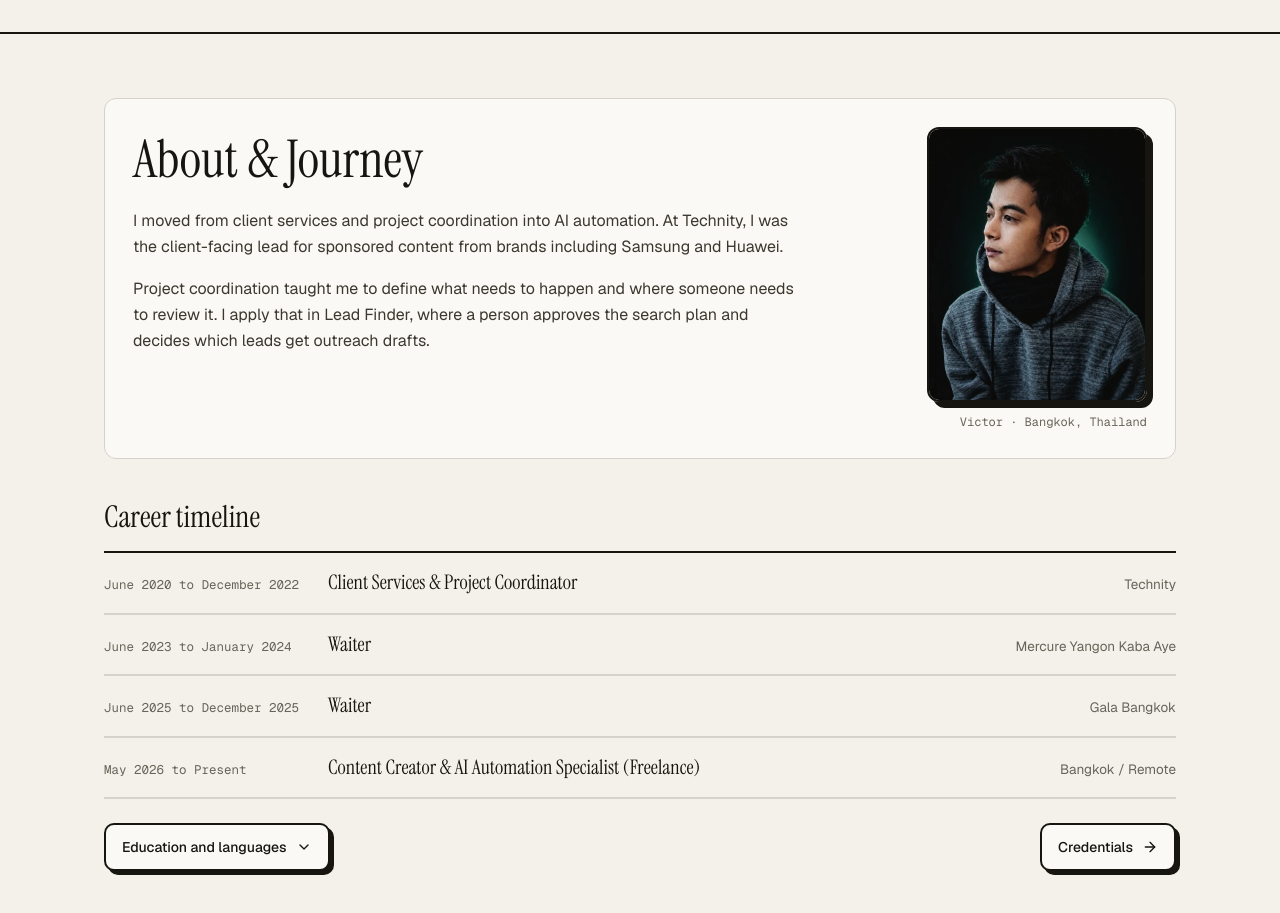
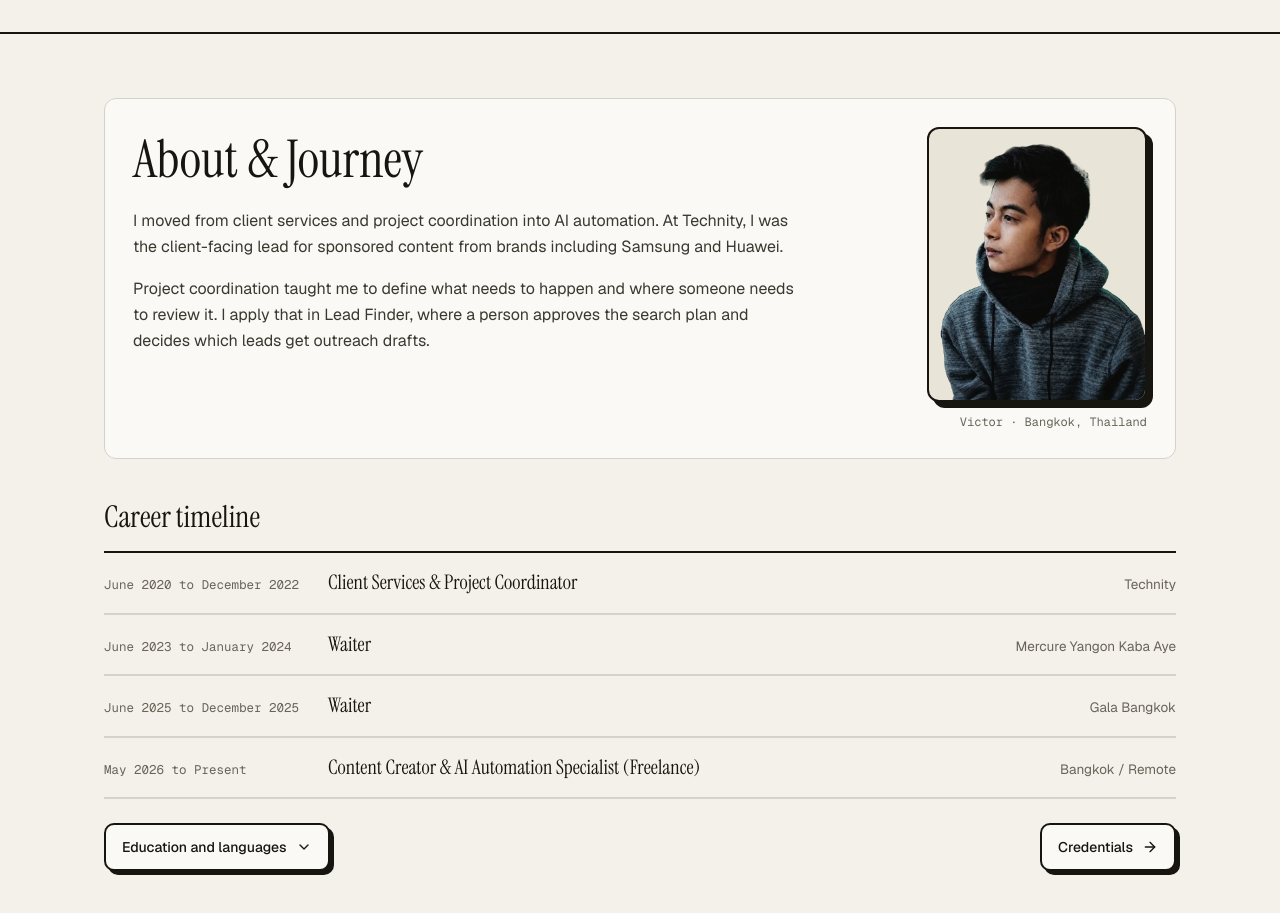
Before and after one commit to ahk1542001-wq/victor-ai-automation-portfolio, a Next.js app: page / in a window 1280 px wide. Shown: the part 1820-2733 px from the top of the page. Built offline with nearby package versions, Linux system fonts and the light colour scheme.

Commit message:
Match the portrait backdrop to the site theme

```diff
--- a/scripts/smoke.mjs
+++ b/scripts/smoke.mjs
@@ -352,7 +352,8 @@ console.log('PASS: three homepage focus areas, products/films collections, detai
 
 // Preserve owner identity and the requested production-approach explanation.
 const heroSectionHtml = homeHtml.match(/<section[^>]*aria-labelledby="hero-heading"[\s\S]*?<\/section>/)?.[0] ?? '';
-if (!heroSectionHtml || heroSectionHtml.includes('victor-portrait-retouched.webp') || !backgroundSectionHtml.includes('victor-portrait-retouched.webp')) throw new Error('Portrait belongs in Background, not the hero');
+const portraitAlt = 'alt="Victor, photographed in Bangkok"';
+if (!heroSectionHtml || heroSectionHtml.includes(portraitAlt) || !backgroundSectionHtml.includes(portraitAlt)) throw new Error('Portrait belongs in Background, not the hero');
 if ((homeHtml.match(/href="https:\/\/github\.com\/ahk1542001-wq"/g) || []).length < 2) throw new Error('GitHub account must remain explicit in hero and footer');
 if (!filmsHtml.includes('href="#production-approach"') || !filmsHtml.includes('id="production-approach"')) throw new Error('Production approach must be discoverable');
 for (const phrase of ['GPT-6.1 Sol', 'Gemini Flash', 'VIC Voice', 'do not establish fully unattended Hermes production']) {
--- a/src/app/globals.css
+++ b/src/app/globals.css
@@ -489,7 +489,7 @@
   overflow: hidden;
   border: 2px solid var(--ink);
   border-radius: var(--radius-frame);
-  background: transparent;
+  background: var(--paper-2);
   box-shadow: 6px 6px 0 var(--offset);
   aspect-ratio: 4 / 5;
 }
--- a/src/app/page.tsx
+++ b/src/app/page.tsx
@@ -69,7 +69,7 @@ export default function Home() {
             </p>
           </div>
           <figure className="w-full max-w-[220px] justify-self-end">
-            <div className="portrait-frame"><Image src="/victor-portrait-retouched.webp" alt="Victor, photographed in Bangkok" fill sizes="220px" /></div>
+            <div className="portrait-frame"><Image src="/victor-portrait-cutout.webp" alt="Victor, photographed in Bangkok" fill sizes="220px" /></div>
             <figcaption className="mt-3 text-right font-mono text-xs text-muted">Victor · Bangkok, Thailand</figcaption>
           </figure>
         </div>
```
Also changed, not shown: public/victor-portrait-cutout.webp (added), public/victor-portrait-retouched.webp (deleted).
